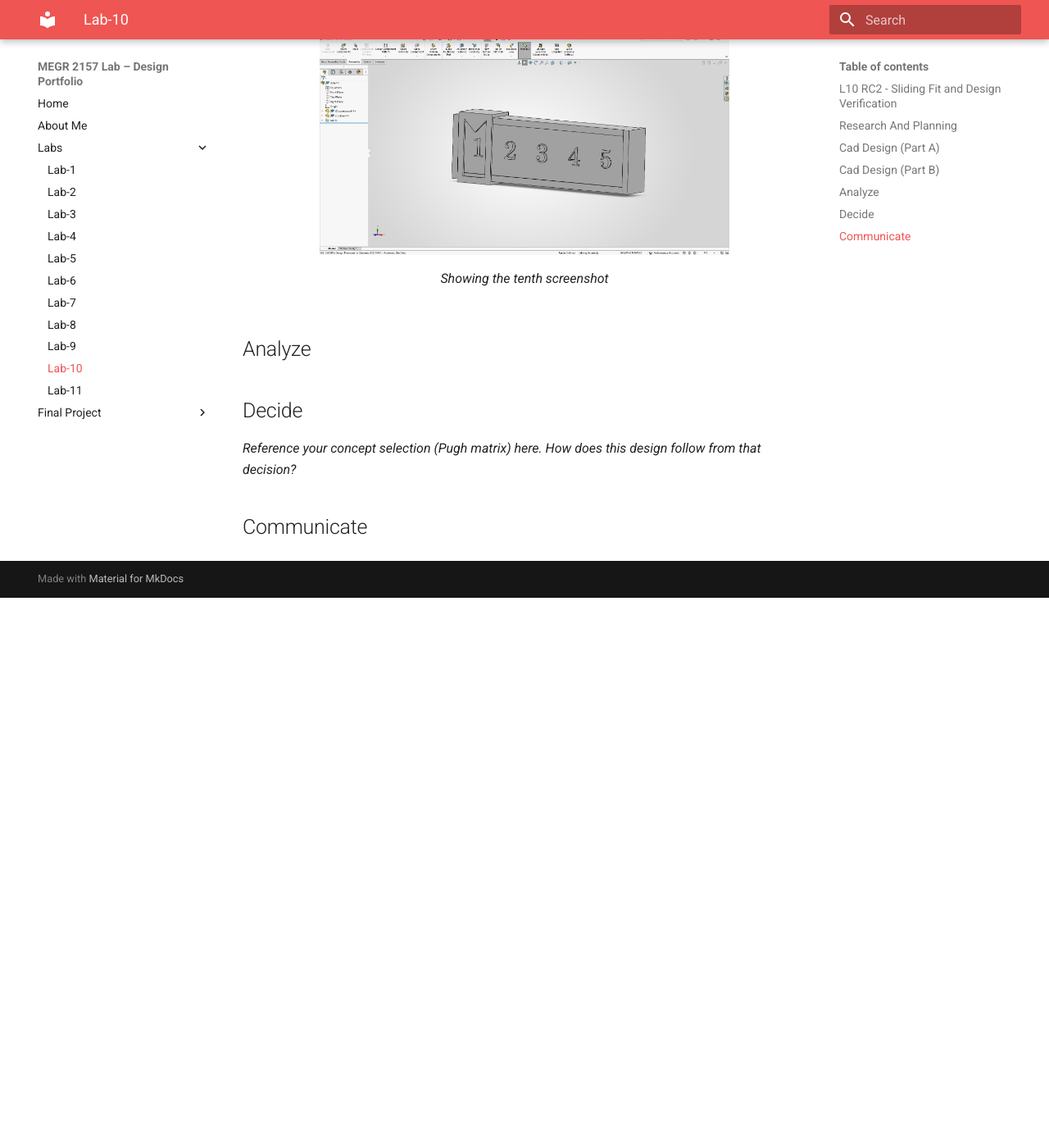
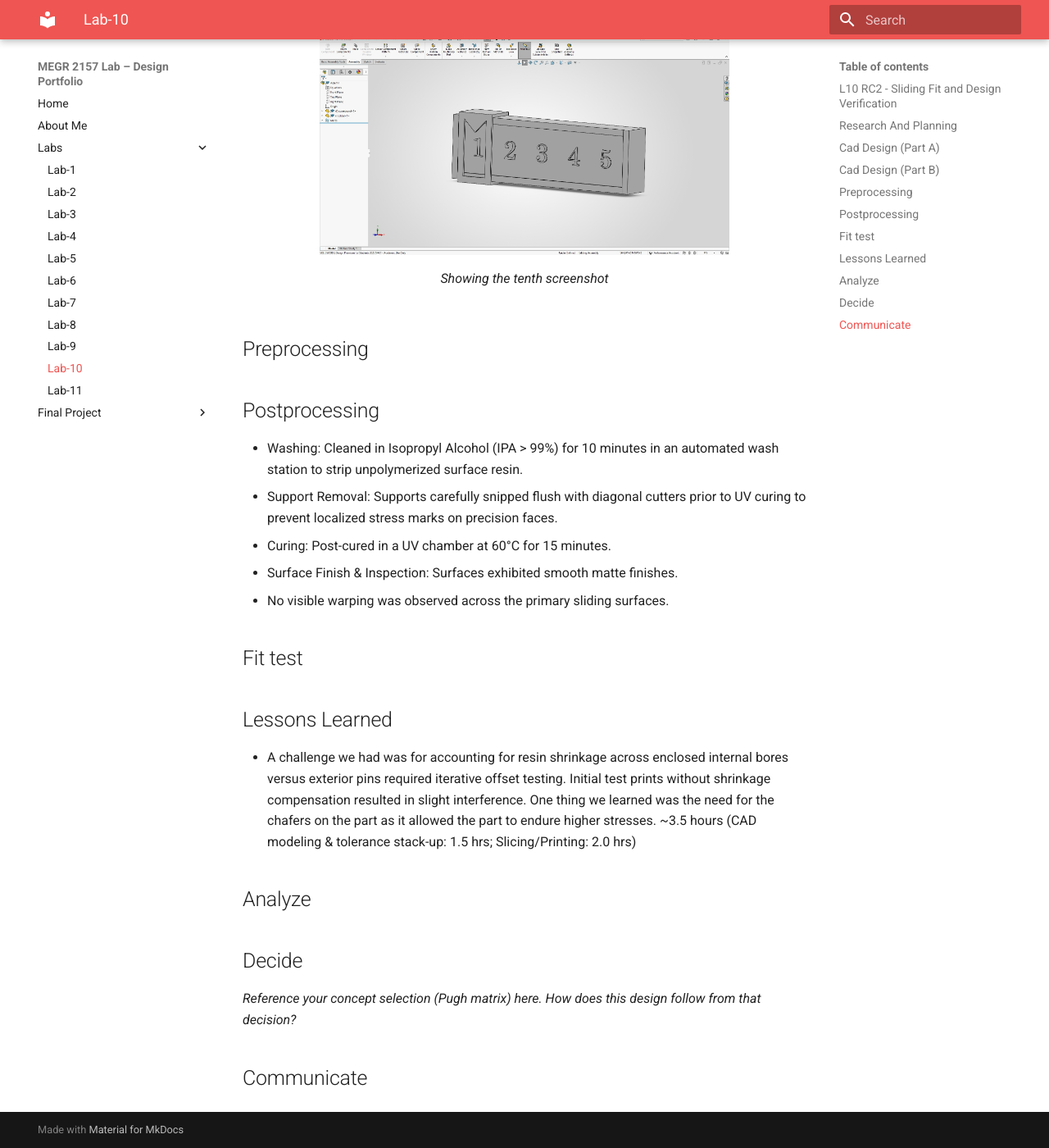
Before and after one commit to AtibaJ/megr2157L-portfolio, an MkDocs documentation site: the page built from docs/Labs/L10/index.md, in a window 1280 px wide and 1400 px high, scrolled down 5270 px. Shown: the whole window at 82% size. Built offline with MkDocs 1.6.1 and Material for MkDocs 9.7.7, drawn with Linux system fonts in a browser that asks for light colours; before the commit the page ends 5999 px from its top, so only the background shows below that.

Commit message:
Enhance documentation with new processing sections
Added sections on preprocessing, postprocessing, fit test, and lessons learned.

```diff
--- a/docs/Labs/L10/index.md
+++ b/docs/Labs/L10/index.md
@@ -111,7 +111,25 @@ Final Product design
 </figure>
 
 
+## Preprocessing
 
+## Postprocessing
+<ul>
+  <li>Washing: Cleaned in Isopropyl Alcohol (IPA > 99%) for 10 minutes in an automated wash station to strip unpolymerized surface resin.  </li>
+  <li>Support Removal: Supports carefully snipped flush with diagonal cutters prior to UV curing to prevent localized stress marks on precision faces.  </li>
+  <li>Curing: Post-cured in a UV chamber at 60°C for 15 minutes. </li>
+  <li>Surface Finish & Inspection: Surfaces exhibited smooth matte finishes.</li>
+  <li>No visible warping  was observed across the primary sliding surfaces.</li>
+</ul>
+
+## Fit test
+
+## Lessons Learned
+
+<ul>
+  <li>A challenge we had was for accounting for resin shrinkage across enclosed internal bores versus exterior pins required iterative offset testing. Initial test prints without shrinkage compensation resulted in slight interference. One thing we learned was the need for the chafers on the part as it allowed the
+  part to endure higher stresses. ~3.5 hours (CAD modeling & tolerance stack-up: 1.5 hrs; Slicing/Printing: 2.0 hrs)</li>
+</ul>
 
 
 ## Analyze
```
